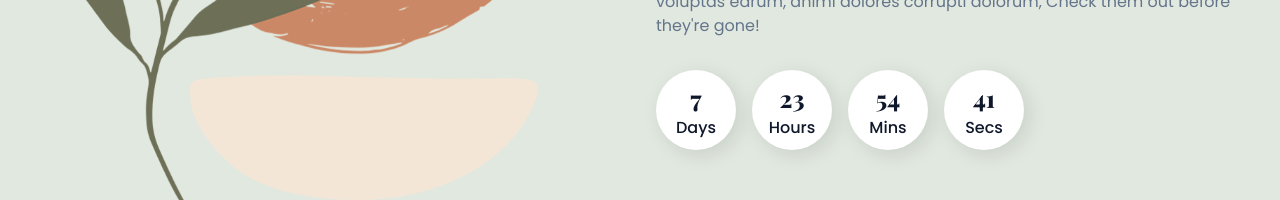
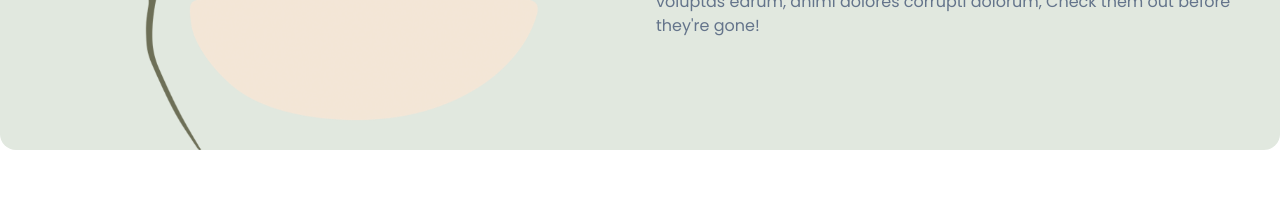
Before and after one commit to ColeDre/ecommerce-portfolio-project, a React (Vite) app in the folder client/: page / in a window 1280 px wide. Shown: the part 2605-2805 px from the top of the page. After the commit the page ends 2755 px from the top, so only its background shows below. Built offline with nearby package versions, Linux system fonts and the light colour scheme.

Commit message:
decouple deal section logic from Home Component

```diff
--- a/client/src/pages/home/Home.jsx
+++ b/client/src/pages/home/Home.jsx
@@ -4,23 +4,15 @@ import Categories from './Categories'
 import HeroSection from './HeroSection'
 import TrendingProducts from '../shop/TrendingProducts'
 import DealSection from './DealSection'
-import { getDealEndDate } from '../../utils/dealSectionUtils'
 
 const Home = () => {
-  const dealEndDate = getDealEndDate()
-
   return (
     <>
       <Banner />
       <Categories />
       <HeroSection />
       <TrendingProducts />
-      <DealSection
-        // TODO: These both are going to need backend validations
-        dealEndsDate={dealEndDate}
-        // TODO: setting to false messes with the styling of the dealImg
-        dealActive={true}
-      />
+      <DealSection />
     </>
   )
 }
```
